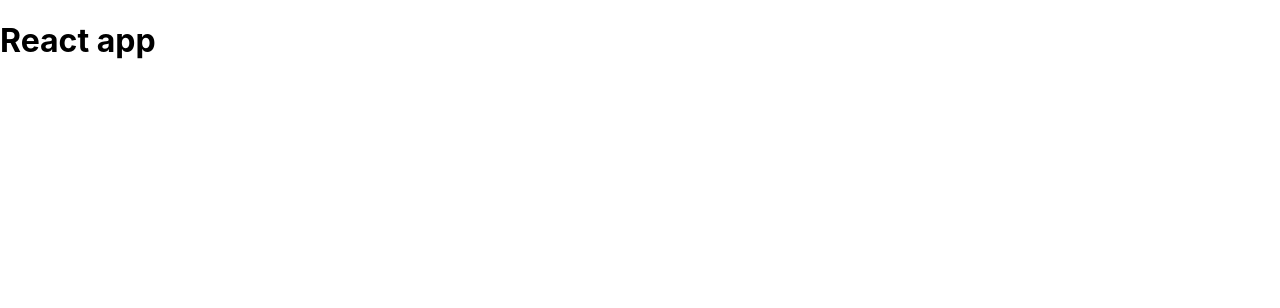
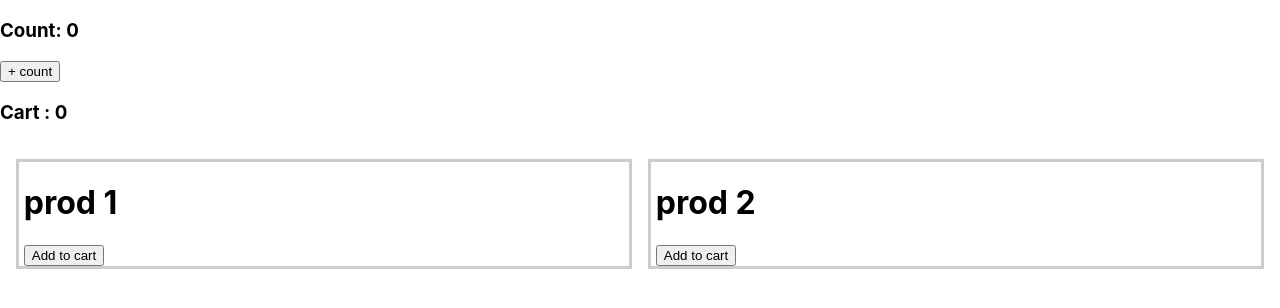
Before and after one commit to cvvkshcv/react-projects, a React (Create React App) app: page / in a window 1280 px wide. Shown: the top 308 px of the page. Built offline with nearby package versions, Linux system fonts and the light colour scheme.

Commit message:
callback example

```diff
--- a/src/App.js
+++ b/src/App.js
@@ -1,8 +1,27 @@
-import './App.css';
+import { useCallback, useState } from "react";
+import "./App.css";
+import Product from "./components/Product";
 function App() {
+  const [prod, setprod] = useState(["prod 1", "prod 2"]);
+  const [count, setcount] = useState(0);
+  const [cart, setcart] = useState(0);
+
+  const addToCart = useCallback(() => {
+    setcart(cart + 1);
+  }, [cart]);
+
   return (
     <div className="App">
-      <h1>React app</h1>
+      <h3>Count: {count}</h3>
+      <button onClick={() => setcount(count + 1)}>+ count</button>
+
+      <h3>Cart : {cart}</h3>
+
+      <div className="prod-wrapper">
+        {prod.map((p, i) => {
+          return <Product name={p} addToCart={addToCart} key={i} />;
+        })}
+      </div>
     </div>
   );
 }
--- /dev/null
+++ b/src/components/Product.js
@@ -0,0 +1,14 @@
+import React from "react";
+import "./product.css";
+
+const Product = React.memo(({ name, addToCart }) => {
+  console.log(`${name} prod comp re-rendered`);
+  return (
+    <div className="product">
+      <h1>{name}</h1>
+      <button onClick={addToCart}>Add to cart</button>
+    </div>
+  );
+});
+
+export default Product;
--- /dev/null
+++ b/src/components/product.css
@@ -0,0 +1,11 @@
+.prod-wrapper {
+  gap: 1rem;
+  padding: 1rem;
+  display: flex;
+}
+.product {
+  flex: 1;
+  padding: 0 0.3rem;
+  border: 3px solid #ccc;
+  margin-bottom: 1rem;
+}
```
